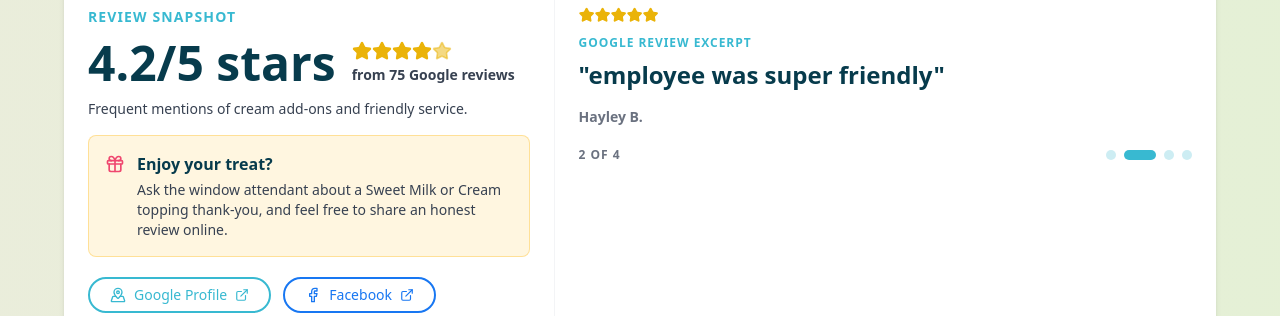
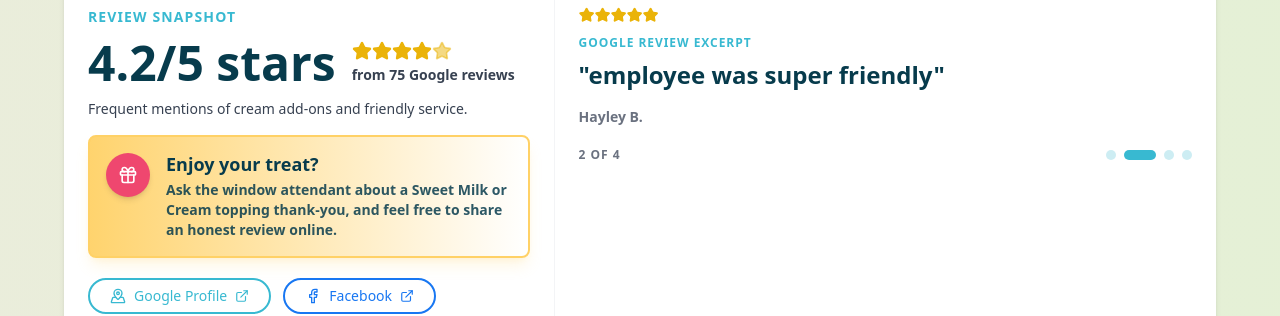
Before and after one commit to Zarskiii/snoasis-eagle-mountain, a React (Vite) app: page / in a window 1280 px wide. Shown: the part 1700-2016 px from the top of the page. Built offline with nearby package versions, Linux system fonts and the light colour scheme.

Commit message:
Emphasize review topping callout

```diff
--- a/src/components/Testimonials.tsx
+++ b/src/components/Testimonials.tsx
@@ -48,12 +48,14 @@ const Testimonials = () => {
                 Frequent mentions of cream add-ons and friendly service.
               </p>
 
-              <div className="mt-4 rounded-lg border border-tiki-yellow/60 bg-tiki-yellow/20 p-4">
-                <div className="flex items-start gap-3">
-                  <Gift className="mt-0.5 h-5 w-5 shrink-0 text-tiki-pink" />
+              <div className="mt-4 rounded-lg border-2 border-tiki-yellow bg-gradient-to-r from-tiki-yellow/95 to-white p-4 shadow-lg shadow-tiki-yellow/20">
+                <div className="flex items-start gap-4">
+                  <div className="flex h-11 w-11 shrink-0 items-center justify-center rounded-full bg-tiki-pink text-white shadow-md">
+                    <Gift className="h-5 w-5" />
+                  </div>
                   <div>
-                    <p className="font-black text-tiki-dark">Enjoy your treat?</p>
-                    <p className="mt-1 text-sm leading-5 text-gray-700">
+                    <p className="text-lg font-black leading-tight text-tiki-dark">Enjoy your treat?</p>
+                    <p className="mt-1 text-sm font-semibold leading-5 text-tiki-dark/85">
                       Ask the window attendant about a Sweet Milk or Cream topping thank-you, and feel free to share an honest review online.
                     </p>
                   </div>
```
